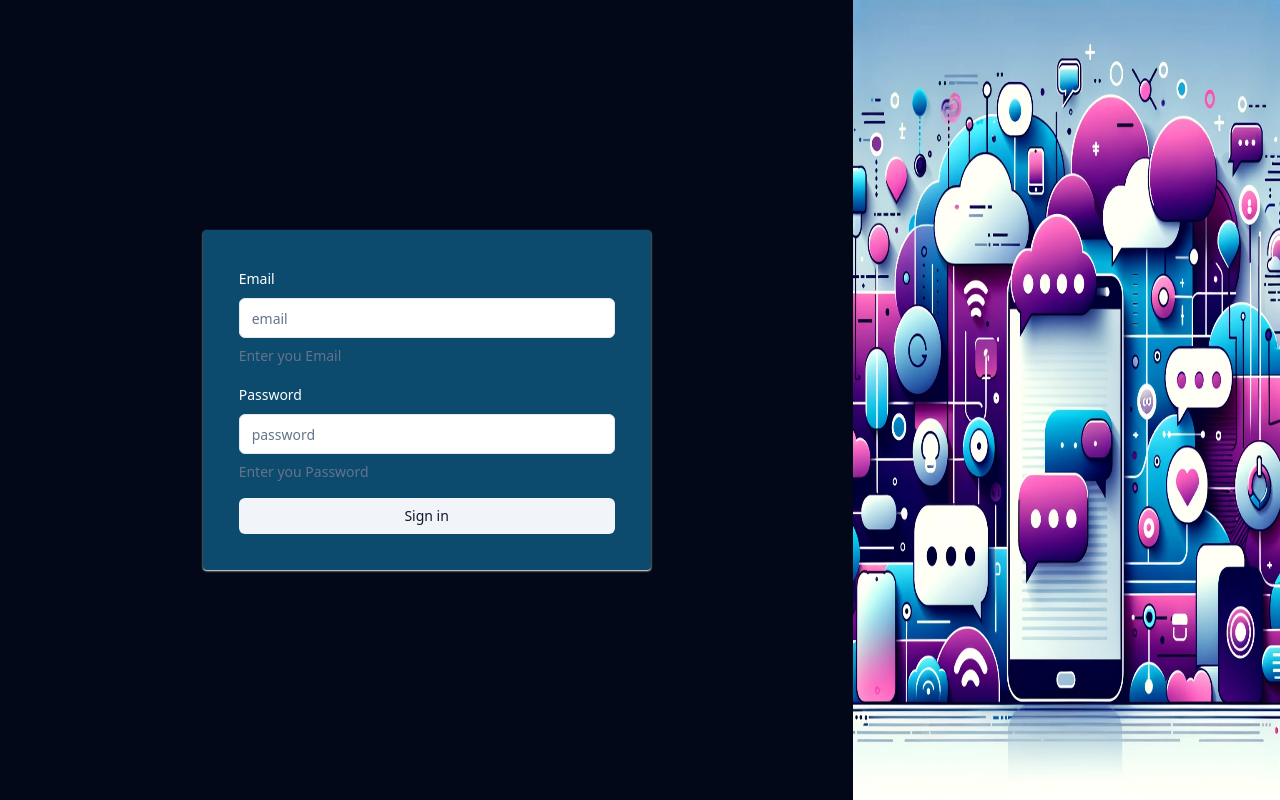
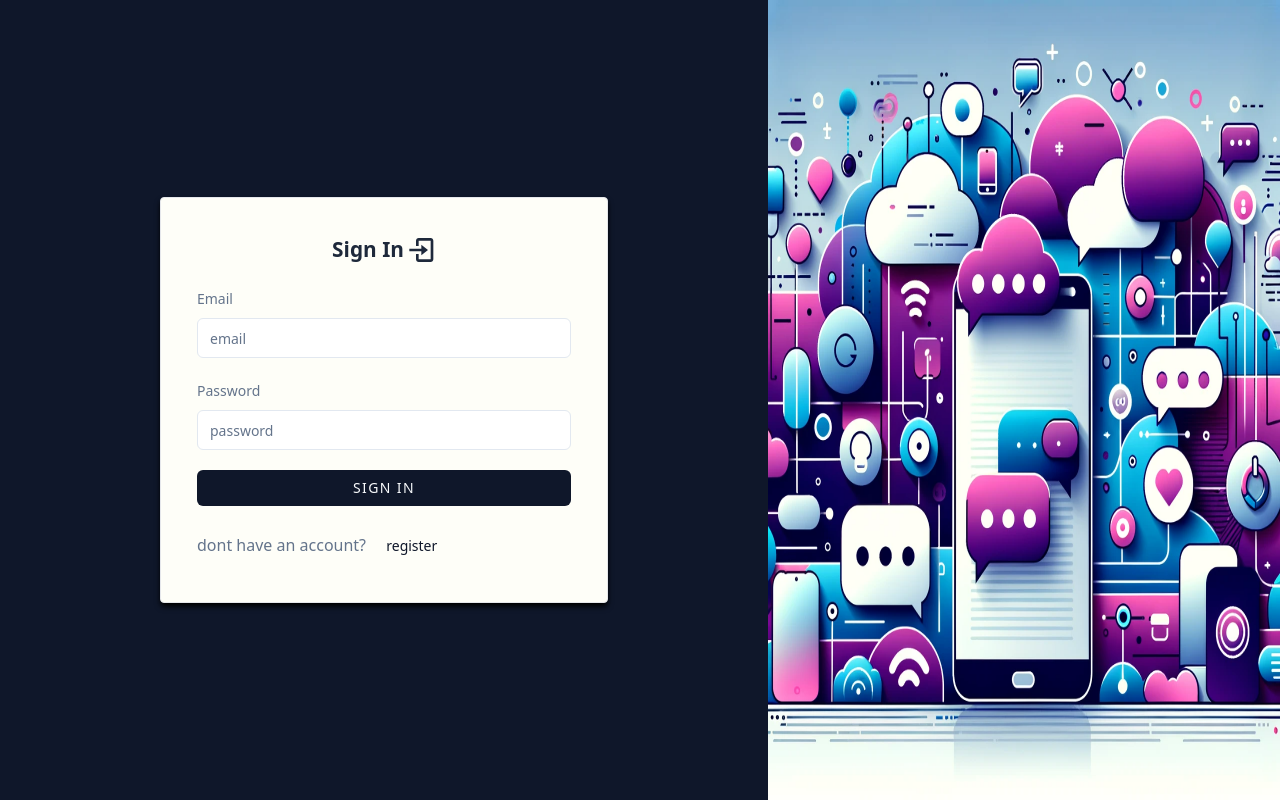
Before and after one commit to anton-lokianov/chat-app, a React (Vite) app in the folder client/: page / in a window 1280 px wide. Built offline with nearby package versions, Linux system fonts and the light colour scheme.

Commit message:
Add react-icons package and update SignInForm component

```diff
--- a/client/package.json
+++ b/client/package.json
@@ -20,6 +20,7 @@
     "react": "^18.2.0",
     "react-dom": "^18.2.0",
     "react-hook-form": "^7.49.2",
+    "react-icons": "^4.12.0",
     "react-router-dom": "^6.21.1",
     "socket.io-client": "^4.7.2",
     "tailwind-merge": "^2.2.0",
--- a/client/src/components/features/SignInForm.tsx
+++ b/client/src/components/features/SignInForm.tsx
@@ -4,12 +4,12 @@ import { Input } from '../ui/Input';
 import {
   Form,
   FormControl,
-  FormDescription,
   FormField,
   FormItem,
   FormLabel,
   FormMessage,
 } from '../ui/form';
+import { BiLogIn } from 'react-icons/bi';
 
 export const SignInForm = () => {
   const form = useForm({
@@ -19,23 +19,27 @@ export const SignInForm = () => {
     },
   });
 
-  // todo: add onSubmit handler and change the form colors and add more styles
+  // todo: add onSubmit handler add more styles
+  // BA36A6 hax color for the after element
   return (
     <Form {...form}>
       <form
         onSubmit={() => {}}
-        className='space-y-4 max-w-md w-full bg-sky-900 p-9 rounded-sm shadow-sm shadow-amber-50'
+        className='space-y-5 max-w-md w-full relative bg-[#FEFEF8] p-9 rounded-sm shadow-md shadow-black border border-gray-200'
       >
+        <div className='flex justify-center items-center text-slate-800 font-bold text-[1.3rem]'>
+          <span>Sign In</span>
+          <BiLogIn className='text-[2rem]' />
+        </div>
         <FormField
           control={form.control}
           name='email'
           render={({ field }) => (
             <FormItem>
-              <FormLabel>Email</FormLabel>
+              <FormLabel className='text-slate-500'>Email</FormLabel>
               <FormControl>
                 <Input placeholder='email' {...field} />
               </FormControl>
-              <FormDescription>Enter you Email</FormDescription>
               <FormMessage />
             </FormItem>
           )}
@@ -45,18 +49,28 @@ export const SignInForm = () => {
           name='password'
           render={({ field }) => (
             <FormItem>
-              <FormLabel>Password</FormLabel>
+              <FormLabel className='text-slate-500'>Password</FormLabel>
               <FormControl>
                 <Input placeholder='password' {...field} />
               </FormControl>
-              <FormDescription>Enter you Password</FormDescription>
               <FormMessage />
             </FormItem>
           )}
         />
-        <Button className='w-full' type='submit' size='sm'>
-          Sign in
+        <Button
+          className='w-full tracking-widest'
+          variant='default'
+          type='submit'
+          size='sm'
+        >
+          SIGN IN
         </Button>
+        <div className='text-slate-500'>
+          dont have an account?{' '}
+          <Button variant='link' type='button'>
+            register
+          </Button>
+        </div>
       </form>
     </Form>
   );
--- a/client/src/index.css
+++ b/client/src/index.css
@@ -71,6 +71,6 @@
     @apply border-border m-0 p-0;
   }
   body {
-    @apply bg-foreground text-background;
+    @apply bg-slate-900 text-background;
   }
 }
--- a/client/src/pages/_auth/auth.tsx
+++ b/client/src/pages/_auth/auth.tsx
@@ -4,10 +4,10 @@ import { SignInForm } from '@/components/features/SignInForm';
 const Auth = () => {
   return (
     <div className='flex flex-1'>
-      <div className='w-2/3 flex items-center justify-center'>
+      <div className='w-3/5 flex items-center justify-center'>
         <SignInForm />
       </div>
-      <img src={img} className='h-screen w-1/3' alt='chat-app' />
+      <img src={img} className='h-screen w-2/5' alt='chat-app' />
     </div>
   );
 };
```
Also changed, not shown: 1 other file (tests, documents, lock files or other folders).
